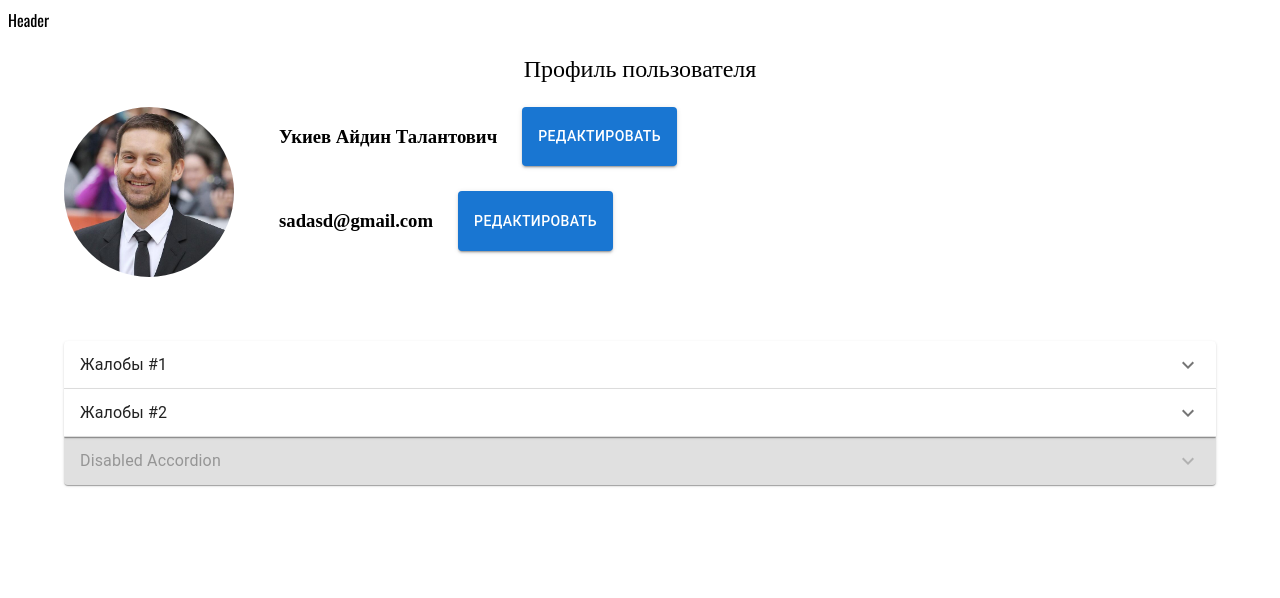
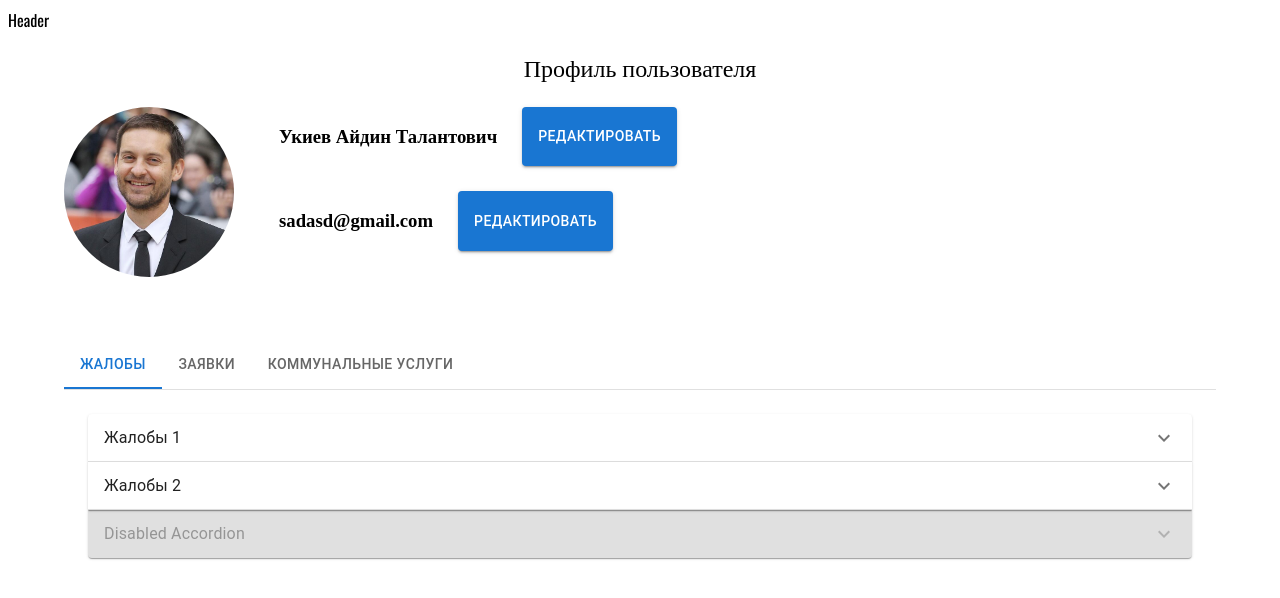
Before and after one commit to Undanable-Team/FreeWord-web, a Next.js app: page /profile in a window 1280 px wide. Shown: the top 598 px of the page. Built offline with nearby package versions, Linux system fonts and the light colour scheme.

Commit message:
added some refresh

```diff
--- a/package.json
+++ b/package.json
@@ -11,6 +11,7 @@
   "dependencies": {
     "@emotion/react": "^11.11.1",
     "@emotion/styled": "^11.11.0",
+    "@material-ui/lab": "^4.0.0-alpha.61",
     "@mui/icons-material": "^5.11.16",
     "@mui/material": "^5.13.5",
     "@types/node": "20.3.1",
--- a/src/components/ProfilePage/Complaints/index.tsx
+++ b/src/components/ProfilePage/Accordion/index.tsx
@@ -1,24 +1,26 @@
+import React from "react";
 import Accordion from "@mui/material/Accordion";
 import AccordionSummary from "@mui/material/AccordionSummary";
 import AccordionDetails from "@mui/material/AccordionDetails";
 import Typography from "@mui/material/Typography";
 import ExpandMoreIcon from "@mui/icons-material/ExpandMore";
 
-import styles from "./complaints.module.sass";
-
-export const Complaints = () => {
+const AccordionComplaints = () => {
   return (
-    <div className={styles.wrapper}>
+    <div>
       <Accordion>
         <AccordionSummary
           expandIcon={<ExpandMoreIcon />}
           aria-controls="panel1a-content"
           id="panel1a-header"
         >
-          <Typography>Жалобы #1</Typography>
+          <Typography>Жалобы 1</Typography>
         </AccordionSummary>
         <AccordionDetails>
-          <Typography>Ни воды, ни света!!! Что за хуйня?</Typography>
+          <Typography>
+            Lorem ipsum dolor sit amet, consectetur adipiscing elit. Suspendisse
+            malesuada lacus ex, sit amet blandit leo lobortis eget.
+          </Typography>
         </AccordionDetails>
       </Accordion>
       <Accordion>
@@ -27,10 +29,13 @@ export const Complaints = () => {
           aria-controls="panel2a-content"
           id="panel2a-header"
         >
-          <Typography>Жалобы #2</Typography>
+          <Typography>Жалобы 2</Typography>
         </AccordionSummary>
         <AccordionDetails>
-          <Typography>Уберите этих кыкенов нахуй</Typography>
+          <Typography>
+            Lorem ipsum dolor sit amet, consectetur adipiscing elit. Suspendisse
+            malesuada lacus ex, sit amet blandit leo lobortis eget.
+          </Typography>
         </AccordionDetails>
       </Accordion>
       <Accordion disabled>
@@ -46,4 +51,4 @@ export const Complaints = () => {
   );
 };
 
-export default Complaints;
+export default AccordionComplaints;
--- a/src/components/ProfilePage/Complaints/complaints.module.sass
+++ /dev/null
@@ -1,2 +0,0 @@
-.wrapper
-  padding-top: 60px
--- /dev/null
+++ b/src/components/ProfilePage/ComplaintsBlog/complaints.module.sass
@@ -0,0 +1,5 @@
+.wrapper
+  padding-top: 60px
+
+.wrap_tabs
+  padding-top: 60px
--- /dev/null
+++ b/src/components/ProfilePage/ComplaintsBlog/index.tsx
@@ -0,0 +1,76 @@
+import * as React from "react";
+import Tabs from "@mui/material/Tabs";
+import Tab from "@mui/material/Tab";
+import Typography from "@mui/material/Typography";
+import Box from "@mui/material/Box";
+import AccordionComplaints from "../Accordion";
+import CommunalPeople from "../Tables";
+import styles from "./complaints.module.sass";
+
+interface TabPanelProps {
+  children?: React.ReactNode;
+  index: number;
+  value: number;
+}
+
+function TabPanel(props: TabPanelProps) {
+  const { children, value, index, ...other } = props;
+
+  return (
+    <div
+      role="tabpanel"
+      hidden={value !== index}
+      id={`simple-tabpanel-${index}`}
+      aria-labelledby={`simple-tab-${index}`}
+      {...other}
+    >
+      {value === index && (
+        <Box sx={{ p: 3 }}>
+          <Typography>{children}</Typography>
+        </Box>
+      )}
+    </div>
+  );
+}
+
+function a11yProps(index: number) {
+  return {
+    id: `simple-tab-${index}`,
+    "aria-controls": `simple-tabpanel-${index}`,
+  };
+}
+
+export default function ComplaintsBlog() {
+  const [value, setValue] = React.useState(0);
+
+  const handleChange = (event: React.SyntheticEvent, newValue: number) => {
+    setValue(newValue);
+  };
+
+  return (
+    <div className={styles.wrap_tabs}>
+      <Box sx={{ width: "100%" }}>
+        <Box sx={{ borderBottom: 1, borderColor: "divider" }}>
+          <Tabs
+            value={value}
+            onChange={handleChange}
+            aria-label="basic tabs example"
+          >
+            <Tab label="Жалобы" {...a11yProps(0)} />
+            <Tab label="Заявки" {...a11yProps(1)} />
+            <Tab label="Коммунальные услуги" {...a11yProps(2)} />
+          </Tabs>
+        </Box>
+        <TabPanel value={value} index={0}>
+          <AccordionComplaints />
+        </TabPanel>
+        <TabPanel value={value} index={1}>
+          Item Two
+        </TabPanel>
+        <TabPanel value={value} index={2}>
+          <CommunalPeople />
+        </TabPanel>
+      </Box>
+    </div>
+  );
+}
--- /dev/null
+++ b/src/components/ProfilePage/Tables/index.tsx
@@ -0,0 +1,62 @@
+import styles from "./tables.module.sass";
+import Table from "@mui/material/Table";
+import TableBody from "@mui/material/TableBody";
+import TableCell from "@mui/material/TableCell";
+import TableContainer from "@mui/material/TableContainer";
+import TableHead from "@mui/material/TableHead";
+import TableRow from "@mui/material/TableRow";
+import Paper from "@mui/material/Paper";
+
+function createData(
+  name: string,
+  calories: number,
+  fat: number,
+  carbs: number,
+  protein: number
+) {
+  return { name, calories, fat, carbs, protein };
+}
+
+const rows = [
+  createData("Счета за свет", 2800, 5000, 4890, 8600),
+  createData("Счета за газ", 237, 300, 370, 403),
+  createData("Счета за горячую воду", 262, 450, 670, 600),
+  createData("Счета за лифт", 205, 137, 167, 128),
+  createData("Счета за мусор", 356, 160, 209, 309),
+];
+
+const CommunalPeople = () => {
+  return (
+    <TableContainer component={Paper}>
+      <Table sx={{ minWidth: 650 }} aria-label="simple table">
+        <TableHead>
+          <TableRow>
+            <TableCell></TableCell>
+            <TableCell align="right">Сентябрь</TableCell>
+            <TableCell align="right">Октябрь</TableCell>
+            <TableCell align="right">Ноябрь</TableCell>
+            <TableCell align="right">Декабрь</TableCell>
+          </TableRow>
+        </TableHead>
+        <TableBody>
+          {rows.map((row) => (
+            <TableRow
+              key={row.name}
+              sx={{ "&:last-child td, &:last-child th": { border: 0 } }}
+            >
+              <TableCell component="th" scope="row">
+                {row.name}
+              </TableCell>
+              <TableCell align="right">{row.calories}</TableCell>
+              <TableCell align="right">{row.fat}</TableCell>
+              <TableCell align="right">{row.carbs}</TableCell>
+              <TableCell align="right">{row.protein}</TableCell>
+            </TableRow>
+          ))}
+        </TableBody>
+      </Table>
+    </TableContainer>
+  );
+};
+
+export default CommunalPeople;
--- a/src/components/ProfilePage/index.tsx
+++ b/src/components/ProfilePage/index.tsx
@@ -3,7 +3,8 @@ import styles from "./profile.module.sass";
 import Image from "next/image";
 import { FaRegEdit } from "react-icons/fa";
 import { useState } from "react";
-import Complaints from "./Complaints";
+
+import ComplaintsBlog from "./ComplaintsBlog";
 
 const ProfileUser = () => {
   const [input, setInput] = useState<boolean>(false);
@@ -83,7 +84,7 @@ const ProfileUser = () => {
           </div>
         </div>
       </div>
-      <Complaints />
+      <ComplaintsBlog />
     </Container>
   );
 };
```
Also changed, not shown: src/components/ProfilePage/Tables/tables.module.sass (added), 1 other file (tests, documents, lock files or other folders).
